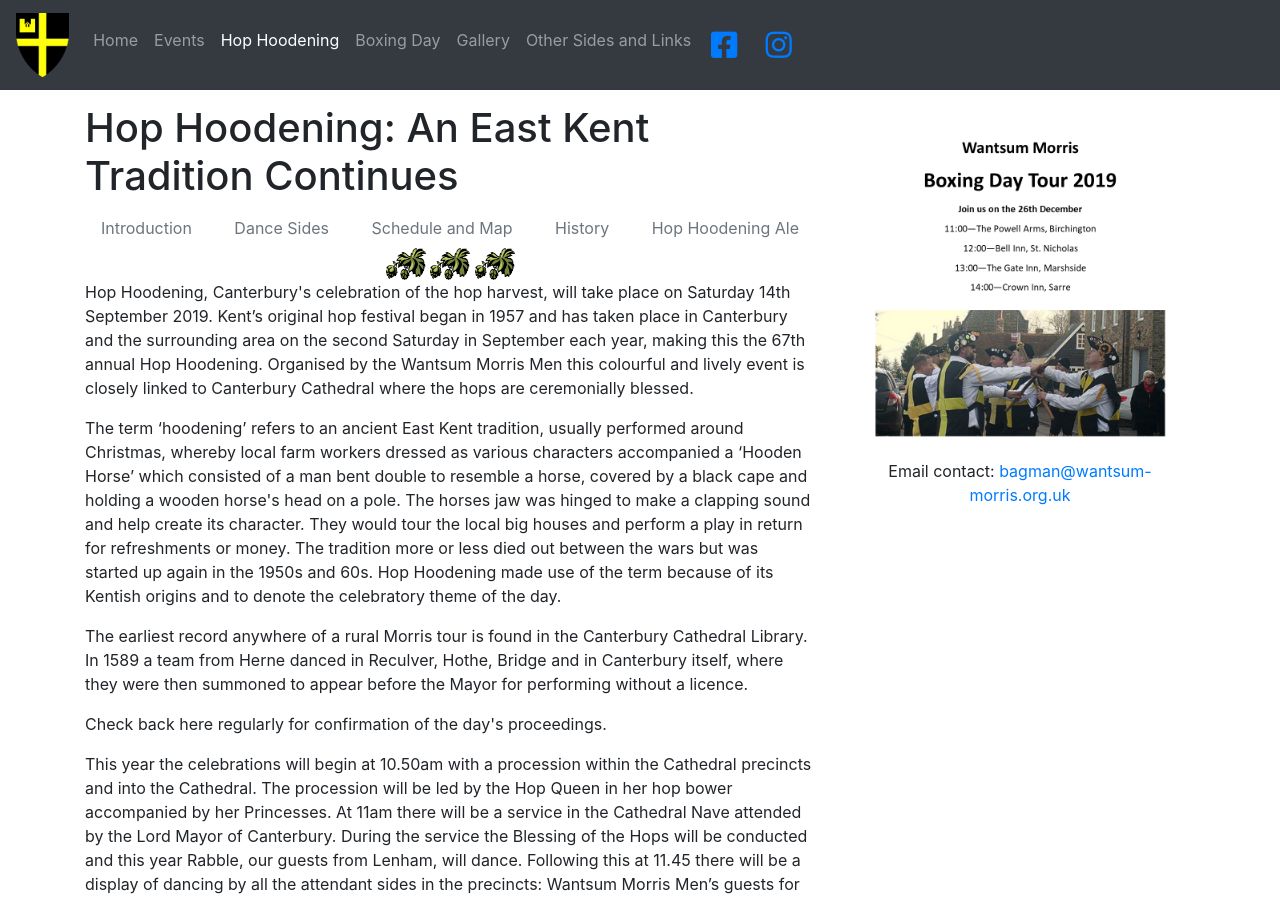
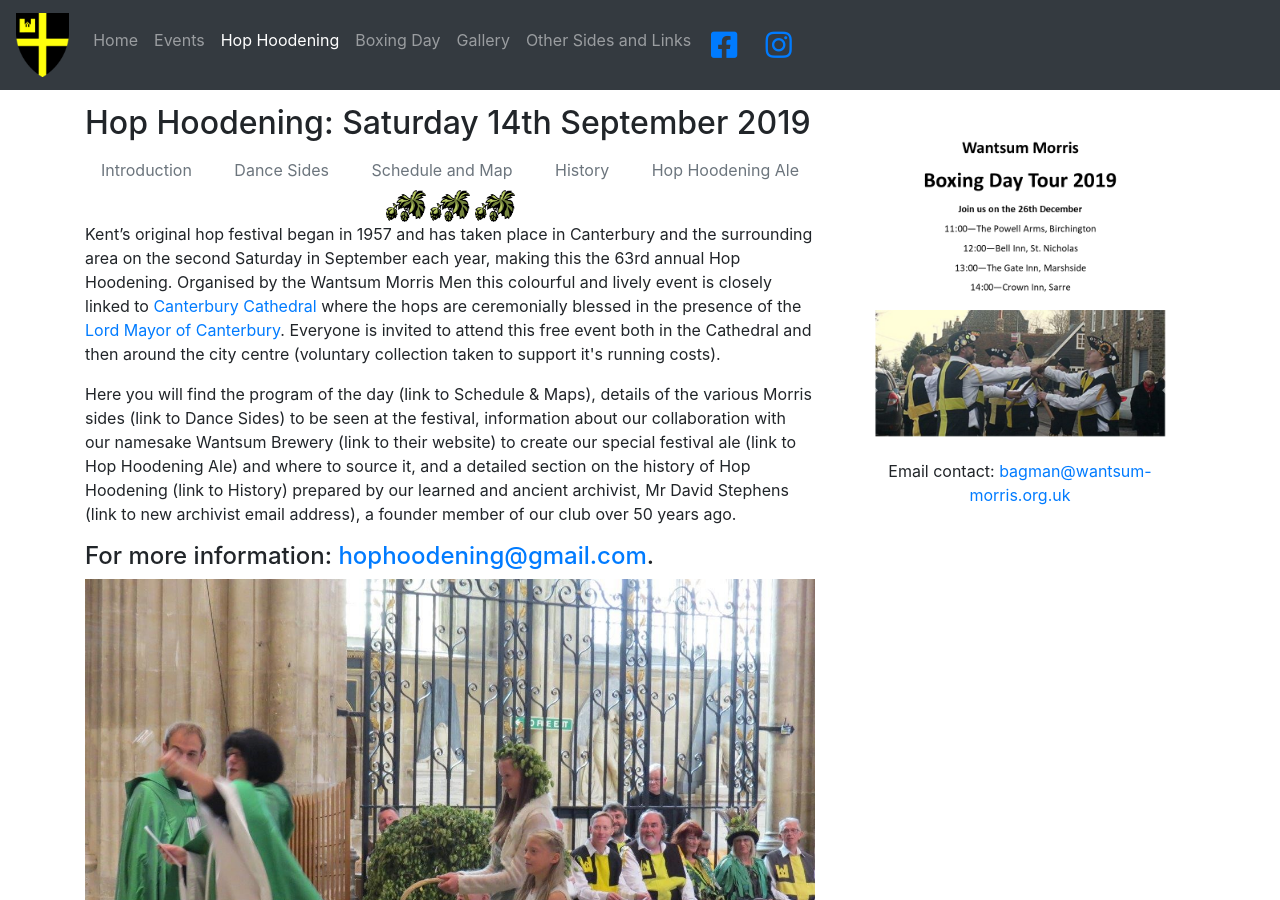
Before and after one commit to danwatford/wantsum-morris, a Jekyll site: the page built from hop-hoodening/index.html, in a window 1280 px wide and 900 px high. Built offline with Jekyll 4.4.1, drawn with Linux system fonts in a browser that asks for light colours; nearby versions of some CDN libraries.

Commit message:
WIP: hop hoodening intro page

```diff
--- a/_layouts/hophoodening.html
+++ b/_layouts/hophoodening.html
@@ -6,7 +6,7 @@
     <div class="container">
         <div class="row">
             <div class="col-md-8">
-            <h1>Hop Hoodening: An East Kent Tradition Continues</h1>
+            <h2>{{page.heading}}</h2>
 
                 <nav class="nav justify-content-between">
                     <a class="nav-link text-muted" href="/hop-hoodening">Introduction</a>
--- a/hop-hoodening/index.html
+++ b/hop-hoodening/index.html
@@ -1,9 +1,35 @@
 ---
 title: "Wantsum Morris: Hop Hoodening Introduction"
 layout: "hophoodening"
+heading: "Hop Hoodening: Saturday 14th September 2019"
 ---
+<p>Kent’s original hop festival began in 1957 and has taken place in Canterbury
+    and the surrounding area on the second Saturday in September each year,
+    making this the 63rd annual Hop Hoodening. Organised by the Wantsum
+    Morris Men this colourful and lively event is closely linked to <a
+            href="https://www.canterbury-cathedral.org/whats-on/event/hop-hoodening-4/" target="_blank">Canterbury
+        Cathedral</a> where
+    the hops are ceremonially blessed in the presence of the <a
+            href="https://www.canterbury.gov.uk/info/20071/lord_mayor_and_sheriff/111/civic_office_holders"
+            target="_blank">Lord Mayor of Canterbury</a>. Everyone is invited to attend this free event both in the
+    Cathedral and then around the city centre (voluntary collection taken to
+    support it's running costs).</p>
 
-    <p>Hop Hoodening, Canterbury's celebration of the hop harvest, will take place on Saturday 14th September 2019.
+<p>Here you will find the program of the day (link to Schedule & Maps), details of
+the various Morris sides (link to Dance Sides) to be seen at the festival,
+information about our collaboration with our namesake Wantsum Brewery
+(link to their website) to create our special festival ale (link to Hop Hoodening
+Ale) and where to source it, and a detailed section on the history of Hop
+Hoodening (link to History) prepared by our learned and ancient archivist, Mr
+David Stephens (link to new archivist email address), a founder member of our
+    club over 50 years ago.</p>
+
+<h4>For more information: <a href="mailto:hophoodening@gmail.com">hophoodening@gmail.com</a>.</h4>
+
+<img class="img-fluid" src="/images/hop-hoodening-cathedral.jpg"/>
+<img class="img-fluid" src="/images/hop-hoodening-precincts.jpg"/>
+
+<p>Hop Hoodening, Canterbury's celebration of the hop harvest, will take place on Saturday 14th September 2019.
         Kent’s original hop festival began in 1957 and has taken place in Canterbury and the surrounding area on the
         second Saturday in September each year, making this the 67th annual Hop Hoodening. Organised by the Wantsum
         Morris Men this colourful and lively event is closely linked to Canterbury Cathedral where the hops are
```
Also changed, not shown: images/hop-hoodening-cathedral.jpg (added), images/hop-hoodening-precincts.jpg (added).
